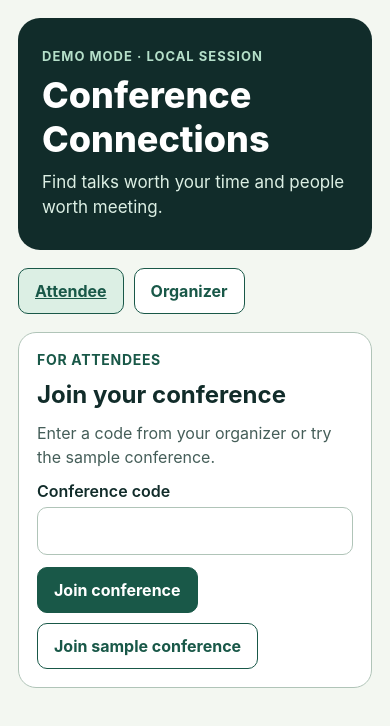
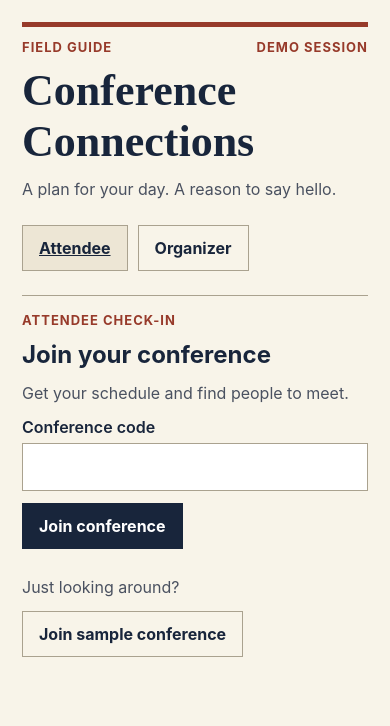
Before and after one commit to jacob-erard-professional/WeMakeDevs2026, a React Native app in the folder frontend/: screen / in a window 390 px wide. Shown: the top 726 px of the page. Built offline with nearby package versions, Linux system fonts and the light colour scheme.

Commit message:
Add QR check-in and style the conference program

```diff
--- a/frontend/App.tsx
+++ b/frontend/App.tsx
@@ -1,14 +1,15 @@
 import { StatusBar } from 'expo-status-bar';
 import { useState } from 'react';
-import { ScrollView, StyleSheet, Text, View } from 'react-native';
+import { Platform, ScrollView, StyleSheet, Text, View } from 'react-native';
 import { SafeAreaProvider, SafeAreaView } from 'react-native-safe-area-context';
 
 import type { Attendee, Conference } from './src/conference';
 import { demoConference } from './src/demoConference';
+import { JoinScanner } from './src/JoinScanner';
 import { Organizer } from './src/Organizer';
 import { ProfileForm } from './src/ProfileForm';
 import { Recommendations } from './src/Recommendations';
-import { Action, Card, colors, Copy, Field, Heading, Label, Message, styles } from './src/ui';
+import { Action, colors, Copy, Field, Heading, Label, Message, Section, styles } from './src/ui';
 
 function JoinConference({ conferences, onJoin }: {
   conferences: Conference[];
@@ -16,26 +17,38 @@ function JoinConference({ conferences, onJoin }: {
 }) {
   const [code, setCode] = useState('');
   const [error, setError] = useState('');
+  const [scanning, setScanning] = useState(false);
 
-  function join() {
-    const conference = conferences.find((item) => item.code === code.trim().toLowerCase());
+  function join(value: string) {
+    const conference = conferences.find((item) => item.code === value.trim().toLowerCase());
     if (conference) onJoin(conference);
-    else setError('Enter a valid conference code or join the sample conference below.');
+    else setError('This code doesn’t match a conference in this session. Check the code or try the sample conference.');
+  }
+
+  if (scanning) {
+    return <JoinScanner onClose={() => setScanning(false)} onScan={(value) => {
+      setScanning(false);
+      join(value);
+    }} />;
   }
 
   return (
-    <Card>
-      <Label>FOR ATTENDEES</Label>
+    <Section>
+      <Label>ATTENDEE CHECK-IN</Label>
       <Heading>Join your conference</Heading>
-      <Copy>Enter a code from your organizer or try the sample conference.</Copy>
+      <Copy>Get your schedule and find people to meet.</Copy>
       <Field label="Conference code" autoCapitalize="none" autoCorrect={false} value={code}
-        maxLength={100} onChangeText={(value) => { setCode(value); setError(''); }} onSubmitEditing={join} />
+        maxLength={100} onChangeText={(value) => { setCode(value); setError(''); }} onSubmitEditing={() => join(code)} />
       {error ? <Message error>{error}</Message> : null}
       <View style={styles.row}>
-        <Action title="Join conference" onPress={join} />
+        <Action title="Join conference" onPress={() => join(code)} />
+        {Platform.OS !== 'web' ? <Action title="Scan QR code" onPress={() => setScanning(true)} secondary /> : null}
+      </View>
+      <View style={layout.sample}>
+        <Copy>Just looking around?</Copy>
         <Action title="Join sample conference" onPress={() => onJoin(demoConference)} secondary />
       </View>
-    </Card>
+    </Section>
   );
 }
 
@@ -69,10 +82,15 @@ export default function App() {
       <SafeAreaView style={layout.screen}>
         <StatusBar style="dark" />
         <ScrollView key={screen} keyboardShouldPersistTaps="handled" contentContainerStyle={layout.content}>
-          <View style={layout.hero}>
-            <Text style={layout.eyebrow}>DEMO MODE · LOCAL SESSION</Text>
-            <Text accessibilityRole="header" style={layout.title}>Conference Connections</Text>
-            <Text style={layout.subtitle}>Find talks worth your time and people worth meeting.</Text>
+          <View style={layout.masthead}>
+            <View style={layout.issue}>
+              <Label>FIELD GUIDE</Label>
+              <Label>DEMO SESSION</Label>
+            </View>
+            <Text accessibilityRole="header" style={[layout.title, screen === 'join' && layout.coverTitle]}>
+              Conference Connections
+            </Text>
+            {screen === 'join' ? <Copy>A plan for your day. A reason to say hello.</Copy> : null}
           </View>
           <View style={styles.row}>
             <Action title="Attendee" selected={mode === 'attendee'} onPress={() => setMode('attendee')} secondary />
@@ -103,9 +121,10 @@ export default function App() {
 
 const layout = StyleSheet.create({
   screen: { flex: 1, backgroundColor: colors.paper },
-  content: { width: '100%', maxWidth: 840, alignSelf: 'center', padding: 18, paddingBottom: 40, gap: 18 },
-  hero: { borderRadius: 22, backgroundColor: colors.ink, paddingHorizontal: 24, paddingVertical: 30, gap: 9 },
-  eyebrow: { color: '#B5DFC9', fontWeight: '700', fontSize: 13, letterSpacing: 1 },
-  title: { color: colors.white, fontSize: 36, fontWeight: '800' },
-  subtitle: { color: '#DCEFE4', fontSize: 17, lineHeight: 25 },
+  content: { width: '100%', maxWidth: 820, alignSelf: 'center', padding: 22, paddingBottom: 48, gap: 24 },
+  masthead: { gap: 10, paddingTop: 12, borderTopWidth: 5, borderTopColor: colors.accent },
+  issue: { flexDirection: 'row', flexWrap: 'wrap', justifyContent: 'space-between', gap: 6 },
+  title: { color: colors.ink, fontFamily: Platform.OS === 'ios' ? 'Georgia' : 'serif', fontSize: 28, fontWeight: '700' },
+  coverTitle: { fontSize: 44, maxWidth: 550 },
+  sample: { flexDirection: 'row', flexWrap: 'wrap', alignItems: 'center', gap: 12, marginTop: 14 },
 });
--- a/frontend/app.json
+++ b/frontend/app.json
@@ -6,6 +6,16 @@
     "orientation": "portrait",
     "icon": "./assets/icon.png",
     "userInterfaceStyle": "light",
+    "plugins": [
+      [
+        "expo-camera",
+        {
+          "cameraPermission": "Allow Conference Connections to scan conference QR codes.",
+          "microphonePermission": false,
+          "recordAudioAndroid": false
+        }
+      ]
+    ],
     "ios": {
       "supportsTablet": true
     },
--- a/frontend/package.json
+++ b/frontend/package.json
@@ -4,12 +4,15 @@
   "main": "index.ts",
   "dependencies": {
     "expo": "~58.0.23",
+    "expo-camera": "~58.0.14",
     "expo-document-picker": "~58.0.4",
     "expo-status-bar": "~58.0.4",
     "react": "19.3.0",
     "react-dom": "19.3.0",
     "react-native": "0.88.1",
+    "react-native-qrcode-svg": "^6.3.54",
     "react-native-safe-area-context": "~5.11.1",
+    "react-native-svg": "15.16.0",
     "react-native-web": "^0.21.4"
   },
   "devDependencies": {
--- /dev/null
+++ b/frontend/src/JoinScanner.tsx
@@ -0,0 +1,60 @@
+import { CameraView, useCameraPermissions } from 'expo-camera';
+import { useRef, useState } from 'react';
+import { StyleSheet, View } from 'react-native';
+
+import { Action, Copy, Heading, Message, Section, styles } from './ui';
+
+export function JoinScanner({ onScan, onClose }: { onScan: (code: string) => void; onClose: () => void }) {
+  const [permission, requestPermission] = useCameraPermissions();
+  const [cameraError, setCameraError] = useState(false);
+  const handled = useRef(false);
+  const requesting = useRef(false);
+  const canAsk = permission?.canAskAgain === true;
+
+  async function allowCamera() {
+    if (requesting.current) return;
+    requesting.current = true;
+    setCameraError(false);
+    try {
+      await requestPermission();
+    } catch {
+      setCameraError(true);
+    } finally {
+      requesting.current = false;
+    }
+  }
+
+  return (
+    <Section>
+      <Heading>Scan a conference QR</Heading>
+      <Copy>Point your camera at the organizer’s QR code. You can also type the code printed beside it.</Copy>
+      {permission?.granted && !cameraError ? (
+        <View style={scannerStyles.preview}>
+          <CameraView
+            style={StyleSheet.absoluteFill}
+            facing="back"
+            barcodeScannerSettings={{ barcodeTypes: ['qr'] }}
+            onMountError={() => setCameraError(true)}
+            onBarcodeScanned={({ data }) => {
+              if (handled.current) return;
+              handled.current = true;
+              onScan(data);
+            }}
+          />
+        </View>
+      ) : null}
+      {cameraError ? <Message error>The camera could not start. Close the scanner and type the conference code.</Message> : null}
+      {permission && !permission.granted && !canAsk ? (
+        <Message error>Camera access is off. Enable it in device settings or type the conference code.</Message>
+      ) : null}
+      <View style={styles.row}>
+        {canAsk && !permission?.granted ? <Action title="Allow camera" onPress={allowCamera} /> : null}
+        <Action title="Close scanner" onPress={onClose} secondary />
+      </View>
+    </Section>
+  );
+}
+
+const scannerStyles = StyleSheet.create({
+  preview: { width: '100%', maxWidth: 480, aspectRatio: 1.35, overflow: 'hidden', backgroundColor: '#191B20' },
+});
--- a/frontend/src/ui.tsx
+++ b/frontend/src/ui.tsx
@@ -4,13 +4,13 @@ import { Platform, Pressable, StyleSheet, Text, TextInput, View } from 'react-na
 import type { TextInputProps } from 'react-native';
 
 export const colors = {
-  ink: '#112C2A',
-  muted: '#455E59',
-  paper: '#F3F7F1',
+  ink: '#18253B',
+  muted: '#4A5160',
+  paper: '#F8F4E9',
   white: '#FFFFFF',
-  green: '#195848',
-  pale: '#DCEFE4',
-  line: '#B0C4B8',
+  accent: '#973A2A',
+  pale: '#EDE6D5',
+  line: '#AAA28F',
   error: '#922D24',
 };
 
@@ -26,8 +26,8 @@ export function Heading({ children }: PropsWithChildren) {
   return <Text accessibilityRole="header" style={styles.heading}>{children}</Text>;
 }
 
-export function Card({ children }: PropsWithChildren) {
-  return <View style={styles.card}>{children}</View>;
+export function Section({ children }: PropsWithChildren) {
+  return <View style={styles.section}>{children}</View>;
 }
 
 export function Field({ label, multiline, ...props }: TextInputProps & { label: string }) {
@@ -92,22 +92,22 @@ export function Message({ children, error }: PropsWithChildren<{ error?: boolean
 export const styles = StyleSheet.create({
   stack: { gap: 14 },
   row: { flexDirection: 'row', flexWrap: 'wrap', alignItems: 'center', gap: 10 },
-  label: { color: colors.green, fontSize: 14, fontWeight: '700', letterSpacing: 0.7 },
+  label: { color: colors.accent, fontSize: 13, fontWeight: '700', letterSpacing: 1 },
   copy: { color: colors.muted, fontSize: 16, lineHeight: 24 },
   heading: { color: colors.ink, fontSize: 24, fontWeight: '700' },
-  card: { borderWidth: 1, borderColor: colors.line, borderRadius: 18, backgroundColor: colors.white, padding: 18, gap: 12 },
+  section: { borderTopWidth: 1, borderColor: colors.line, paddingVertical: 16, gap: 12 },
   field: { gap: 6 },
   fieldLabel: { color: colors.ink, fontWeight: '600', fontSize: 16 },
-  input: { minHeight: 48, borderWidth: 1, borderColor: colors.line, borderRadius: 10, padding: 12, color: colors.ink, backgroundColor: colors.white, fontSize: 16 },
+  input: { minHeight: 48, borderWidth: 1, borderColor: colors.line, padding: 12, color: colors.ink, backgroundColor: colors.white, fontSize: 16 },
   multiline: { minHeight: 96, textAlignVertical: 'top' },
-  button: { minHeight: 46, justifyContent: 'center', paddingHorizontal: 16, paddingVertical: 10, borderRadius: 10, backgroundColor: colors.green, borderWidth: 1, borderColor: colors.green, alignSelf: 'flex-start', maxWidth: '100%' },
+  button: { minHeight: 46, justifyContent: 'center', paddingHorizontal: 16, paddingVertical: 10, backgroundColor: colors.ink, borderWidth: 1, borderColor: colors.ink, alignSelf: 'flex-start', maxWidth: '100%' },
   buttonText: { color: colors.white, fontWeight: '700', fontSize: 16 },
-  secondary: { backgroundColor: colors.white },
-  secondaryText: { color: colors.green },
+  secondary: { backgroundColor: 'transparent', borderColor: colors.line },
+  secondaryText: { color: colors.ink },
   selected: { backgroundColor: colors.pale },
   selectedText: { textDecorationLine: 'underline' },
   focused: { outlineColor: colors.ink, outlineWidth: 2, outlineOffset: 2, outlineStyle: 'solid' },
   dimmed: { opacity: 0.72 },
-  message: { fontSize: 16, lineHeight: 22, color: colors.green },
+  message: { fontSize: 16, lineHeight: 22, color: colors.ink },
   error: { color: colors.error },
 });
```
Also changed, not shown: frontend/src/Organizer.tsx (+27 -11 lines), frontend/src/ProfileForm.tsx (+5 -5 lines), frontend/src/Recommendations.tsx (+20 -9 lines), 3 other files (tests, documents, lock files or other folders).
